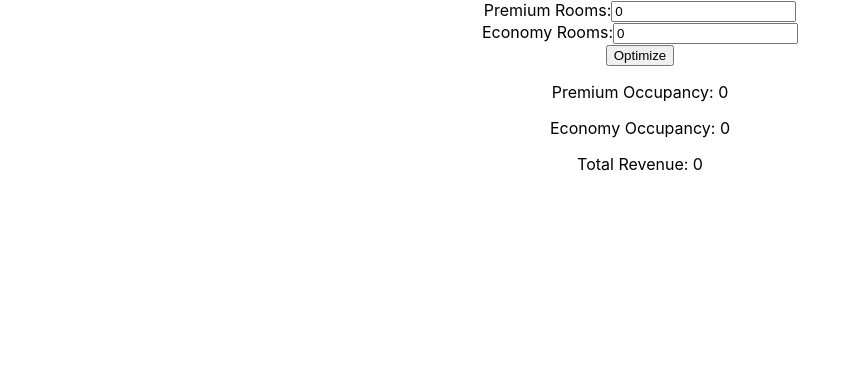
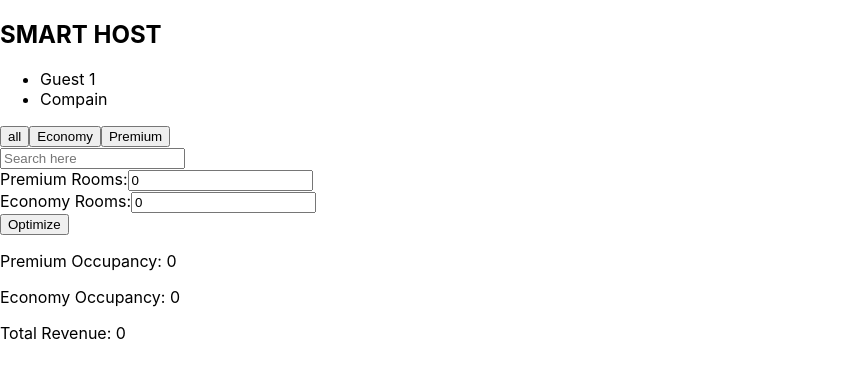
Before and after one commit to freddykaberuka/hosting-occupancy, a React (Create React App) app: page / in a window 1280 px wide. Shown: the top 378 px of the page, without its empty margins (0-861 px from the left). Built offline with nearby package versions, Linux system fonts and the light colour scheme.

Commit message:
add header component

```diff
--- a/src/App.js
+++ b/src/App.js
@@ -1,5 +1,6 @@
 import React, { useState } from "react";
 import "./App.css";
+import Header from "./component/Header";
 import guestData from './guests.json'
 
 function App() {
@@ -36,7 +37,8 @@ function App() {
     setTotalRevenue(premiumGuests.reduce((acc, guest) => acc + 100, 0) + economyGuests.reduce((acc, guest) => acc + 50, 0));
   };
   return (
-    <div className="App">
+    <>
+    <Header />
       <form onSubmit={handleFormSubmit}>
         <label>
           Premium Rooms:
@@ -55,7 +57,7 @@ function App() {
         <p>Economy Occupancy: {economyOccupancy}</p>
         <p>Total Revenue: {totalRevenue}</p>
       </div>
-    </div>
+    </>
   );
 }
 
--- /dev/null
+++ b/src/component/Header.js
@@ -0,0 +1,25 @@
+import React from 'react'
+import Search from './Search'
+
+const Header=() =>{
+  return (
+    <>
+    <div>
+        <div>
+            <h2>SMART HOST</h2>
+        </div>
+        <div>
+          <ul>
+            <li>
+              Guest 1
+            </li>
+            <li>Compain</li>
+          </ul>
+        </div>
+    </div>
+    < Search />
+    </>
+  )
+}
+
+export default Header
--- /dev/null
+++ b/src/component/Search.js
@@ -0,0 +1,18 @@
+import React from 'react'
+
+const Search=()=> {
+  return (
+    <div>
+        <div>
+            <button>all</button>
+            <button>Economy</button>
+            <button>Premium</button>
+        </div>
+        <div>
+            <input type="text" placeholder="Search here"/>
+        </div>
+    </div>
+  )
+}
+
+export default Search
```
